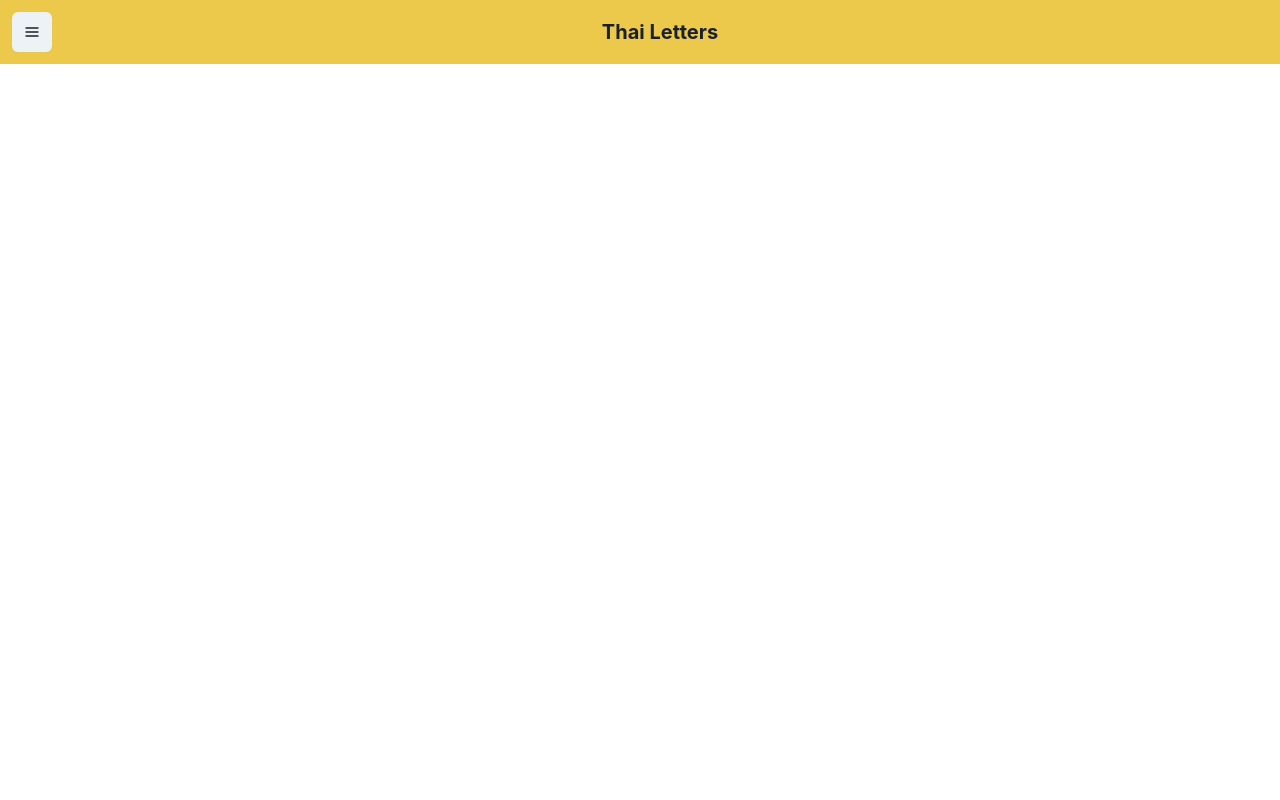
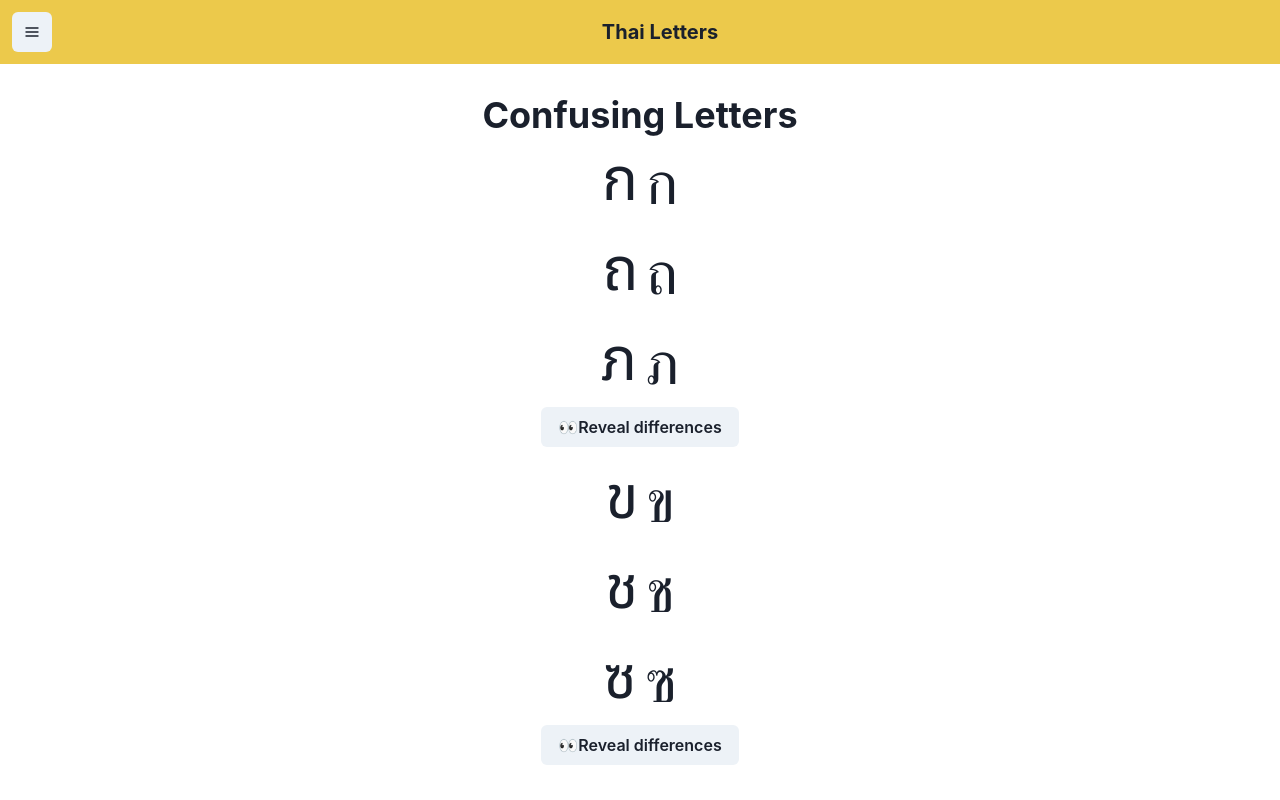
Before and after one commit to rabelais88/thai-alphabet, a React (Vite) app: page /letters-confusing in a window 1280 px wide. Before the commit this address had no page. Shown: the top 800 px of the page. Built offline with nearby package versions, Linux system fonts and the light colour scheme.

Commit message:
added confusing letters page

```diff
--- a/src/AppRoutes.tsx
+++ b/src/AppRoutes.tsx
@@ -1,6 +1,7 @@
 import { useRoutes } from 'react-router-dom';
 import NoLetter from './components/NoLetter';
 import Letter from './pages/Letter';
+import LettersConfusing from './pages/LettersConfusing';
 import Main from './pages/Main';
 import Stats from './pages/Stats';
 
@@ -9,6 +10,7 @@ const routes: Parameters<typeof useRoutes>[0] = [
   { path: '/letter/:letter', element: <Letter /> },
   { path: '/stats', element: <Stats /> },
   { path: '/no-letter', element: <NoLetter /> },
+  { path: '/letters-confusing', element: <LettersConfusing /> },
 ];
 
 const AppRoutes = () => {
--- a/src/components/TopBar.tsx
+++ b/src/components/TopBar.tsx
@@ -11,7 +11,8 @@ import {
 import useMemorize from '../hooks/useMemorize';
 
 const TopBar = () => {
-  const { showList, tryNewLetter, showStats } = useMemorize();
+  const { showList, tryNewLetter, showStats, tryConfusingLetters } =
+    useMemorize();
   return (
     <Box
       className="top-bar"
@@ -29,6 +30,9 @@ const TopBar = () => {
         <MenuList>
           <MenuItem onClick={showList}>All Letters</MenuItem>
           <MenuItem onClick={tryNewLetter}>Try Memorize Letters</MenuItem>
+          <MenuItem onClick={tryConfusingLetters}>
+            Check Confusing Letters
+          </MenuItem>
           <MenuItem onClick={showStats}>Stats & Options</MenuItem>
         </MenuList>
       </Menu>
--- /dev/null
+++ b/src/constants/confusing.json
@@ -0,0 +1 @@
+[{"index":0,"letters":[0,21,31]},{"index":1,"letters":[1,9,10]},{"index":2,"letters":[27,28,29,30]},{"index":3,"letters":[3,19,20,37]},{"index":4,"letters":[6,7]},{"index":5,"letters":[22,24,32,40]},{"index":6,"letters":[25,26,38]},{"index":7,"letters":[35,39]},{"index":8,"letters":[34,36]}]
--- /dev/null
+++ b/src/constants/confusing.ts
@@ -0,0 +1,6 @@
+import data from './confusing.json';
+interface Confusing {
+  index: number;
+  letters: number[];
+}
+export default data as Confusing[];
--- a/src/hooks/useMemorize.ts
+++ b/src/hooks/useMemorize.ts
@@ -15,6 +15,10 @@ const useMemorize = () => {
     return { filters: _filters, newOrders };
   };
 
+  const tryConfusingLetters = () => {
+    navigate('/letters-confusing');
+    window.scrollTo(0, 0);
+  };
   const showList = () => {
     navigate('/');
     window.scrollTo(0, 0);
@@ -70,6 +74,7 @@ const useMemorize = () => {
     filters,
     letterMode,
     setLetterMode,
+    tryConfusingLetters,
   };
 };
 
--- a/src/pages/Letter.tsx
+++ b/src/pages/Letter.tsx
@@ -93,7 +93,7 @@ const Letter = () => {
         <Button onClick={onClear} variant="outline">
           clear
         </Button>
-        <Button onClick={() => setResult(true)}>✅I remeber this word!</Button>
+        <Button onClick={() => setResult(true)}>✅I remeber this!</Button>
         <Button onClick={() => setResult(false)}>
           ❌ I don't know. ask it again
         </Button>
--- /dev/null
+++ b/src/pages/LettersConfusing.tsx
@@ -0,0 +1,56 @@
+import { Box, Button, Heading, HStack, Text, VStack } from '@chakra-ui/react';
+import Page from '../components/Page';
+import confusing from '../constants/confusing';
+import alphabets from '../constants/alphabets';
+import { useState } from 'react';
+const LettersConfusing = () => {
+  const [showHints, setShowHints] = useState(
+    Array.from({ length: confusing.length }).map(() => false)
+  );
+  return (
+    <Page className="page-letters-confusing">
+      <Heading textAlign="center">Confusing Letters</Heading>
+      <VStack justifyContent="center">
+        {confusing.map((c, ci) => (
+          <Box key={ci}>
+            {c.letters.map((l, li) => (
+              <HStack key={`letter${ci}-${li}`} justifyContent="center">
+                <Text className="modern-thai-font" fontSize="60px">
+                  {alphabets[l].letter}
+                </Text>
+                <Text className="classic-thai-font" fontSize="60px">
+                  {alphabets[l].letter}
+                </Text>
+                {showHints[ci] && <Text>{alphabets[l]['english-sound']}</Text>}
+              </HStack>
+            ))}
+            {!showHints[ci] && (
+              <Button
+                onClick={() => {
+                  const newHints = [...showHints];
+                  newHints[ci] = true;
+                  setShowHints(newHints);
+                }}
+              >
+                👀Reveal differences
+              </Button>
+            )}
+            {showHints[ci] && (
+              <Button
+                onClick={() => {
+                  const newHints = [...showHints];
+                  newHints[ci] = false;
+                  setShowHints(newHints);
+                }}
+              >
+                😎Hide differences
+              </Button>
+            )}
+          </Box>
+        ))}
+      </VStack>
+    </Page>
+  );
+};
+
+export default LettersConfusing;
```
Also changed, not shown: src/prebuild.js (+22 -3 lines), src/constants/confusing.csv (added).
